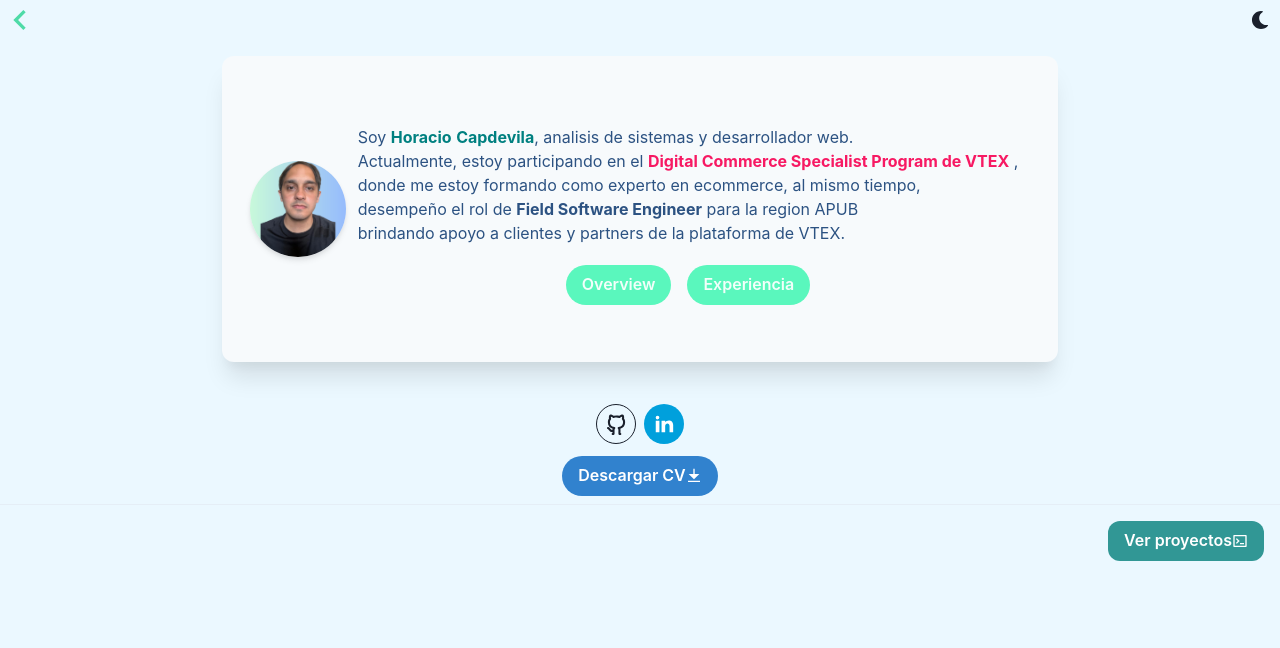
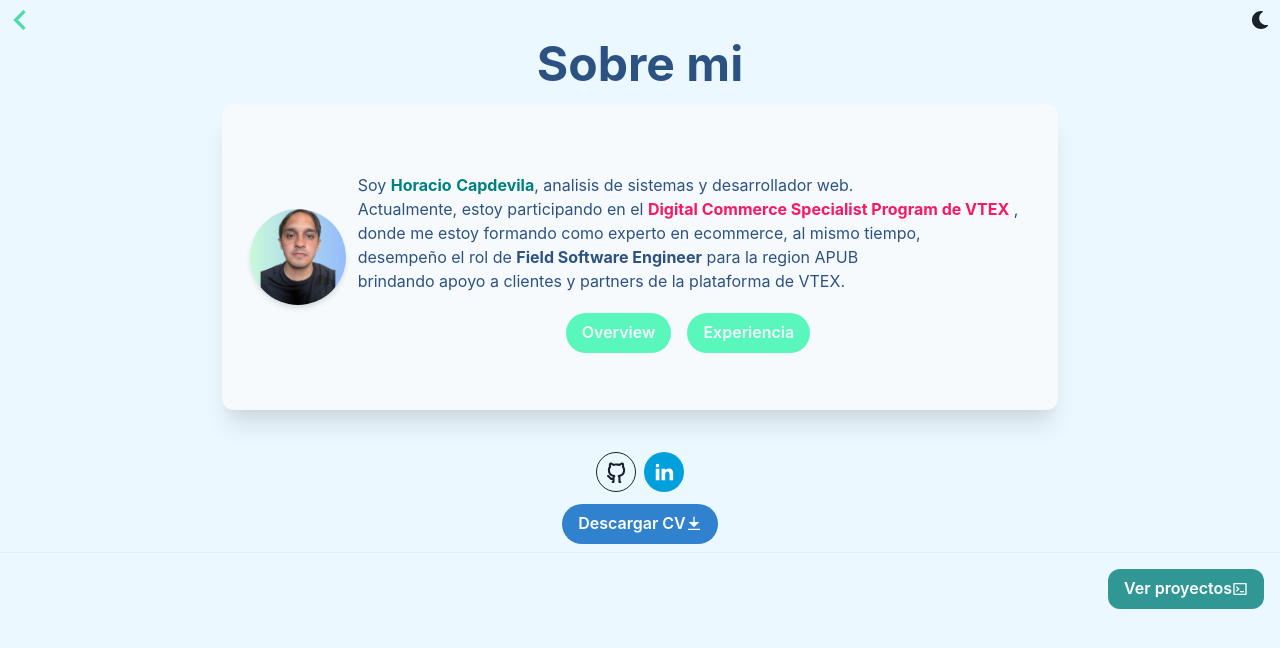
Before and after one commit to hor-5/nextjsPortfolio, a Next.js app: page /Portfolio/introduccion in a window 1280 px wide. Shown: the top 648 px of the page. Built offline with nearby package versions, Linux system fonts and the light colour scheme.

Commit message:
sobre mi

```diff
--- a/pages/Portfolio/introduccion/index.js
+++ b/pages/Portfolio/introduccion/index.js
@@ -75,7 +75,7 @@
 
 
                 <VStack size='md'>
-                    <Heading size="2xl" color={useColorModeValue("blue.700", 'whiteAlpha.900')}> </Heading>
+                    <Heading size="2xl" color={useColorModeValue("blue.700", 'whiteAlpha.900')}>Sobre mi </Heading>
                     <ScaleFade initialScale={0.9} in={true} >
                         <Flex alignItems='center' p='7' mt='2' direction="row"
                             bg={useColorModeValue('gray.50', 'gray.300')}
```
